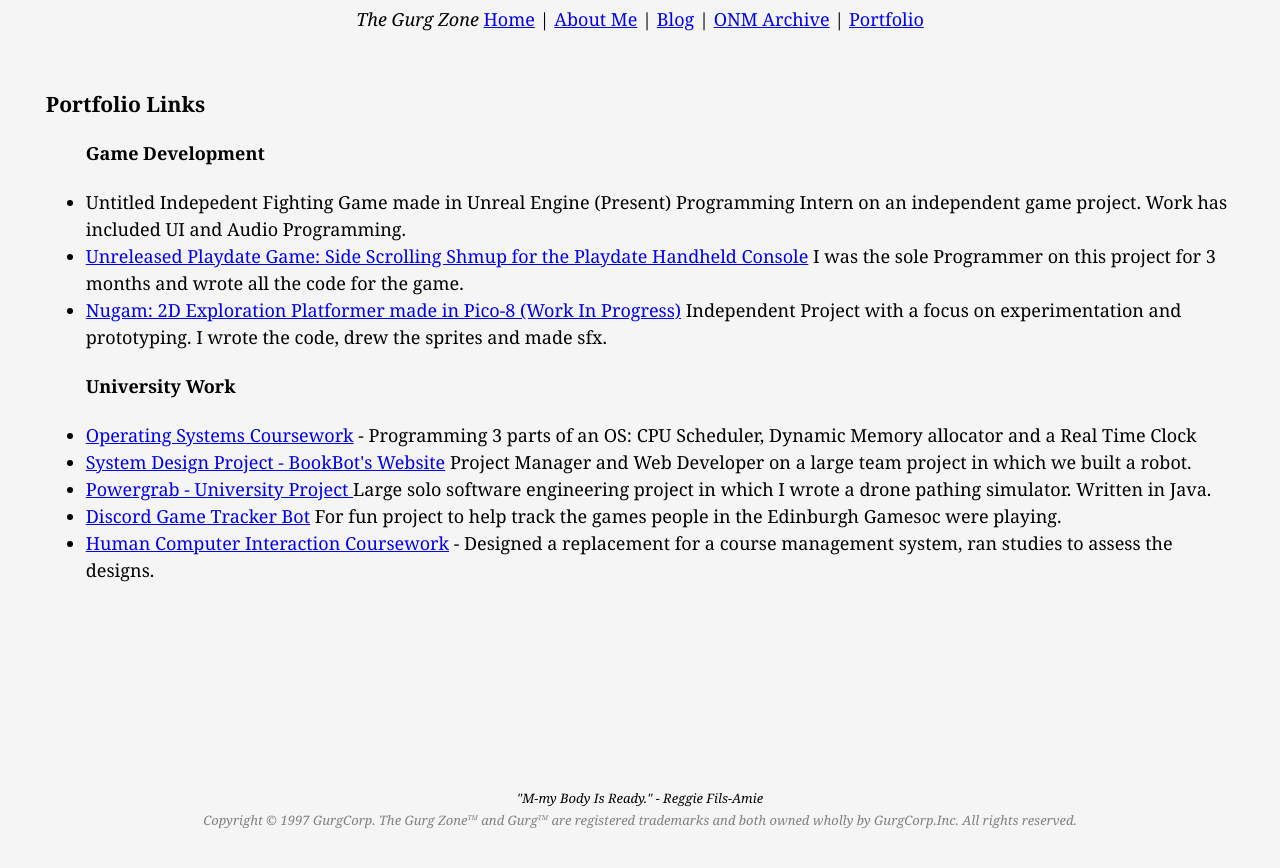
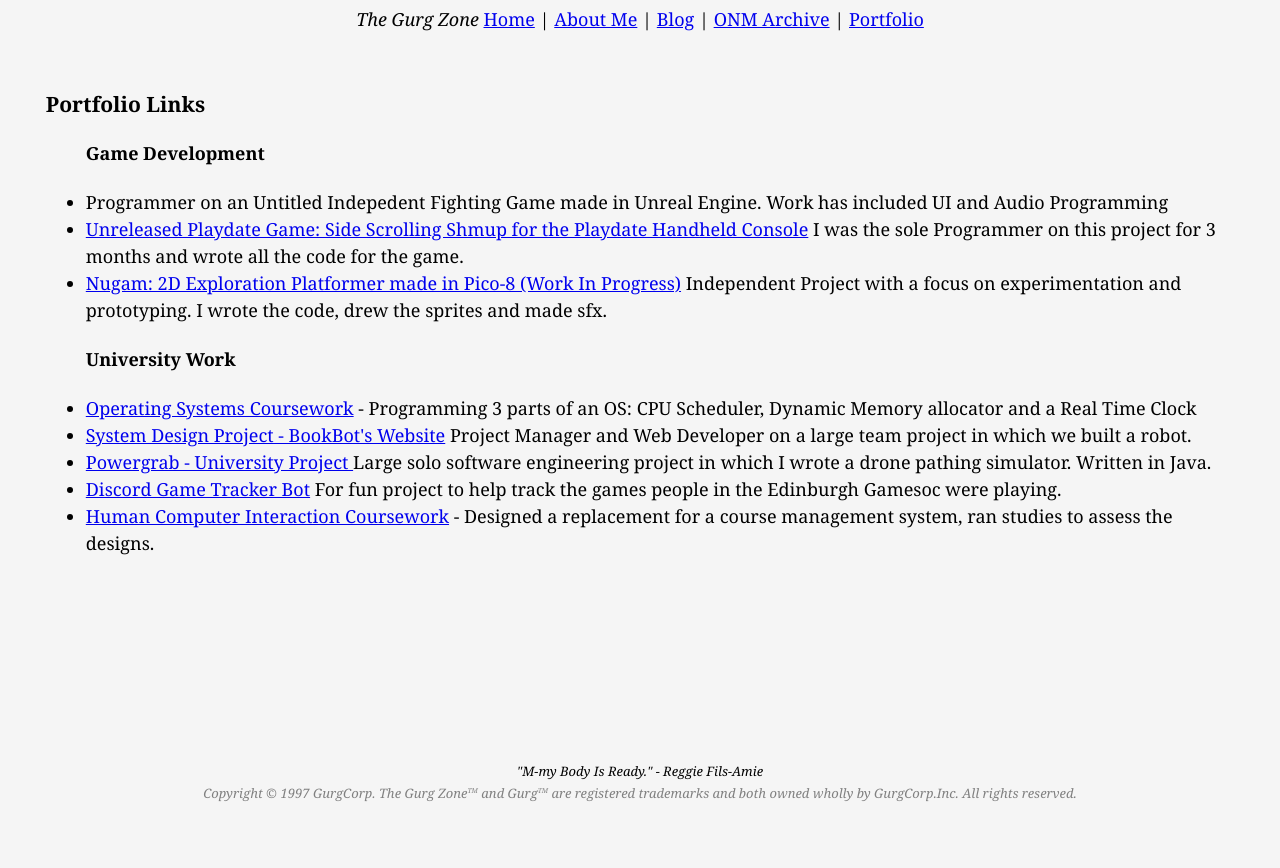
Before and after one commit to GreigHuth/greighuth.github.io, a Jekyll site: the page built from portfolio.html, in a window 1280 px wide. Shown: the top 868 px of the page. Built offline with Jekyll 4.4.1, drawn with Linux system fonts in a browser that asks for light colours.

Commit message:
Update portfolio.html

```diff
--- a/portfolio.html
+++ b/portfolio.html
@@ -12,8 +12,7 @@ layout: default
       <h4> Game Development </h4>
 
       <li>
-        <a>Untitled Indepedent Fighting Game made in Unreal Engine (Present) </a>
-        <a> Programming Intern on an independent game project. Work has included UI and Audio Programming.</a>
+        <a>Programmer on an Untitled Indepedent Fighting Game made in Unreal Engine. Work has included UI and Audio Programming </a>
       </li>
 
       <li>
```
